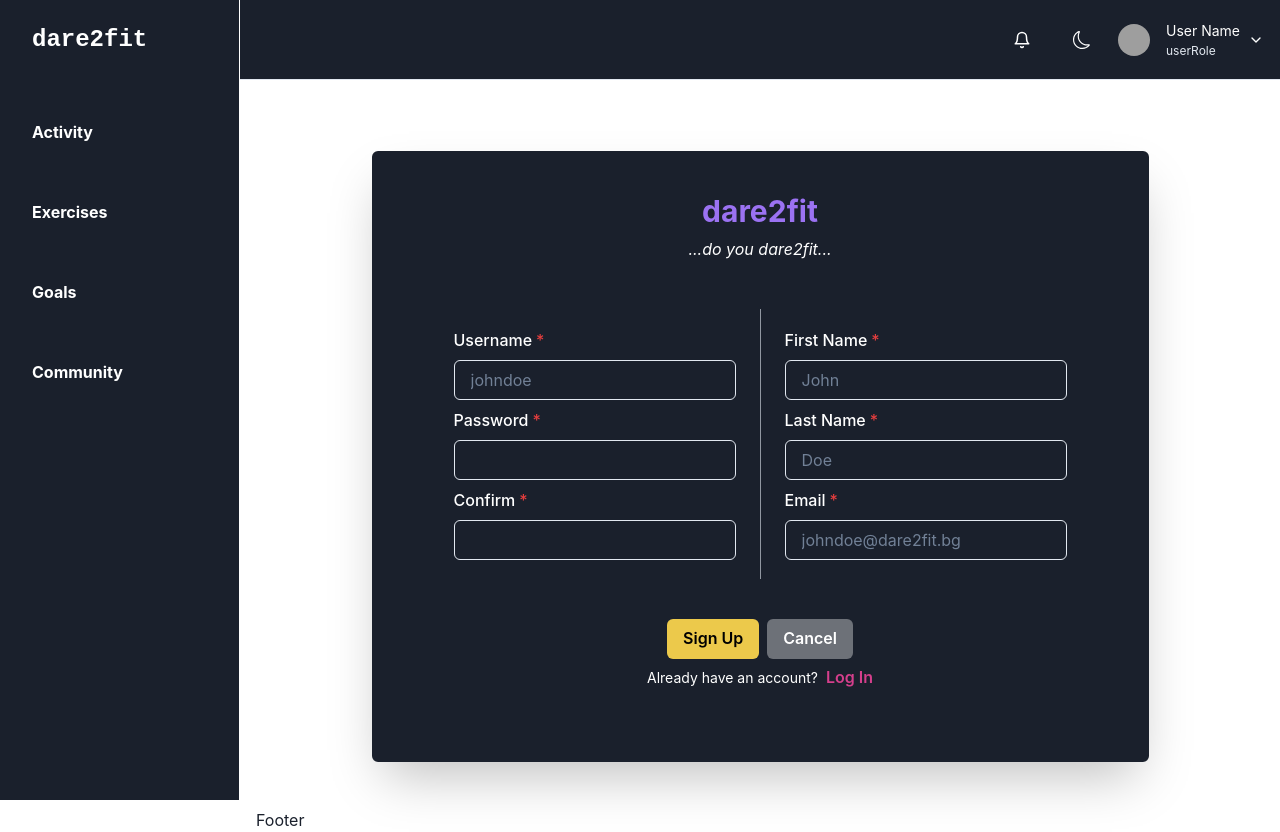
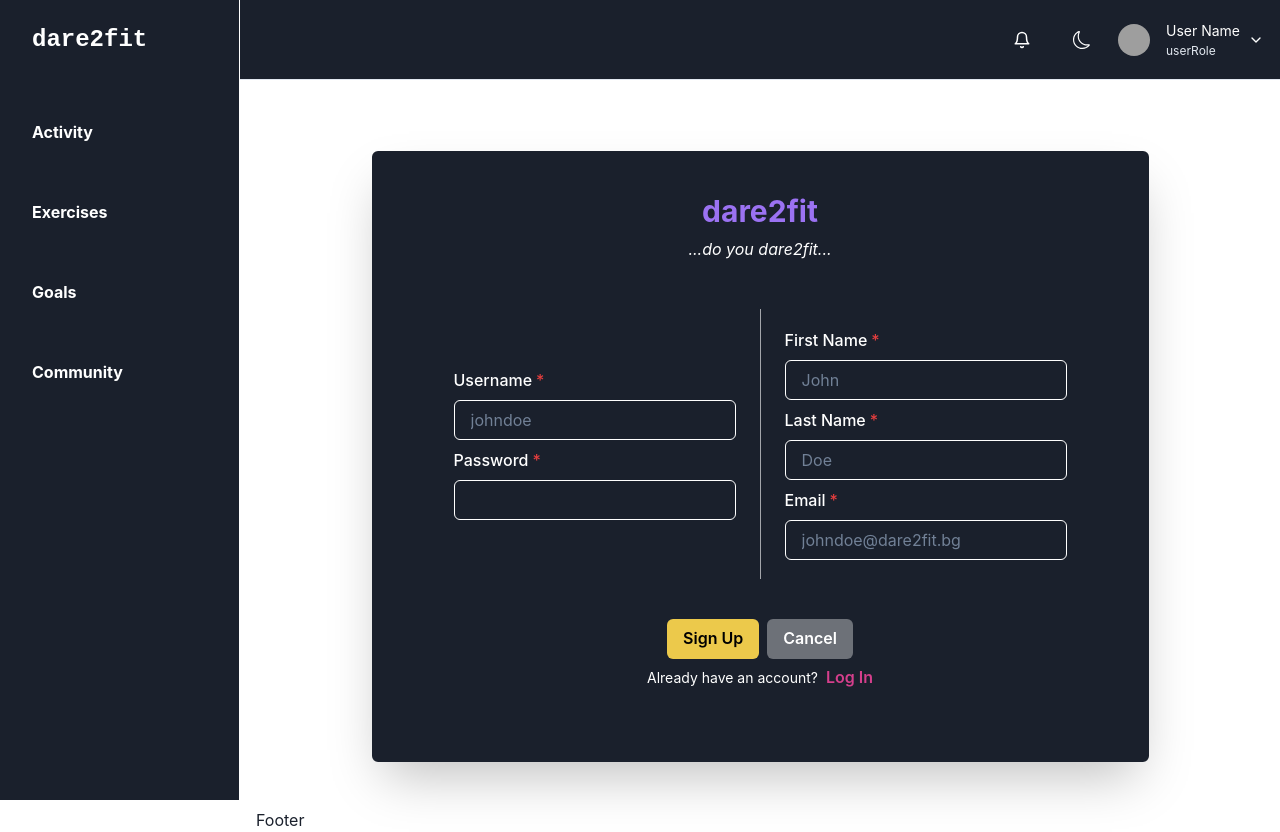
Before and after one commit to samusarsar/dare2fit, a React (Vite) app in the folder dare2fit/: page /signup in a window 1280 px wide. Built offline with nearby package versions, Linux system fonts and the light colour scheme; no server answers; grey boxes are pictures that could not be loaded.

Commit message:
Cut(#5): cut rePassword input field

```diff
--- a/dare2fit/src/views/SignUp/SignUp.tsx
+++ b/dare2fit/src/views/SignUp/SignUp.tsx
@@ -1,6 +1,6 @@
 // eslint-disable-next-line max-len
 import { FIRST_NAME_MAX_LENGTH, FIRST_NAME_MIN_LENGTH, LAST_NAME_MAX_LENGTH, LAST_NAME_MIN_LENGTH, PASSWORD_MIN_LENGTH, RESTRICTED_CHARS, USERNAME_MAX_LENGTH, USERNAME_MIN_LENGTH } from '../../common/constants';
-import { FormControl, FormLabel, Input, FormErrorMessage, Text, Button, HStack, Divider, VStack, useToast } from '@chakra-ui/react';
+import { FormControl, FormLabel, Input, FormErrorMessage, Text, Button, HStack, Divider, VStack, useToast, useColorModeValue } from '@chakra-ui/react';
 import { Formik, Field } from 'formik';
 import { FC, ReactElement, useContext, useState } from 'react';
 import { useNavigate } from 'react-router';
@@ -14,7 +14,6 @@ const SignUp: FC = (): ReactElement => {
 
     const navigate = useNavigate();
 
-    const [currPassword, setCurrPassword] = useState('');
     const [usernameExists, setUsernameExists] = useState(false);
     const [emailExists, setEmailExists] = useState(false);
 
@@ -27,7 +26,6 @@ const SignUp: FC = (): ReactElement => {
                     username: '',
                     email: '',
                     password: '',
-                    rePassword: '',
                     firstName: '',
                     lastName: '',
                 }}
@@ -83,7 +81,7 @@ const SignUp: FC = (): ReactElement => {
                             <VStack>
                                 <FormControl isInvalid={(!!errors.username && touched.username) || usernameExists} isRequired={true} pr={4}>
                                     <FormLabel htmlFor='username'>Username</FormLabel>
-                                    <Field as={Input} id='username' name='username' type='text' placeholder='johndoe'
+                                    <Field as={Input} id='username' name='username' type='text' placeholder='johndoe' borderColor={useColorModeValue('brand.light', 'brand.dark')}
                                         validate={(value: string) => {
                                             return (value.length < USERNAME_MIN_LENGTH || value.length > USERNAME_MAX_LENGTH) ?
                                                 'Username must be between 2 and 20 characters.' :
@@ -95,31 +93,20 @@ const SignUp: FC = (): ReactElement => {
                                 </FormControl>
                                 <FormControl isInvalid={!!errors.password && touched.password} isRequired={true} pr={4}>
                                     <FormLabel htmlFor='password'>Password</FormLabel>
-                                    <Field as={Input} id='password' name='password' type='password'
+                                    <Field as={Input} id='password' name='password' type='password' borderColor={useColorModeValue('brand.light', 'brand.dark')}
                                         validate={(value: string) => {
-                                            setCurrPassword(value);
                                             return value.length < PASSWORD_MIN_LENGTH ?
                                                 'Password should be more than 6 characters.' :
                                                 null;
                                         }}/>
                                     <FormErrorMessage>{errors.password}</FormErrorMessage>
                                 </FormControl>
-                                <FormControl isInvalid={!!errors.rePassword && touched.rePassword} isRequired={true} pr={4}>
-                                    <FormLabel htmlFor='rePassword'>Confirm</FormLabel>
-                                    <Field as={Input} id='rePassword' name='rePassword' type='password'
-                                        validate={(value: string) => {
-                                            return value !== currPassword ?
-                                                'Password confirmation does not match.' :
-                                                null;
-                                        }}/>
-                                    <FormErrorMessage>{errors.rePassword}</FormErrorMessage>
-                                </FormControl>
                             </VStack>
-                            <Divider orientation='vertical' />
+                            <Divider orientation='vertical' borderColor={useColorModeValue('brand.light', 'brand.dark')} />
                             <VStack pl={4}>
                                 <FormControl isInvalid={!!errors.firstName && touched.firstName} isRequired={true}>
                                     <FormLabel>First Name</FormLabel>
-                                    <Field as={Input} id='firstName' name='firstName' type='text' placeholder='John'
+                                    <Field as={Input} id='firstName' name='firstName' type='text' placeholder='John' borderColor={useColorModeValue('brand.light', 'brand.dark')}
                                         validate={(value: string) => {
                                             return (value.length < FIRST_NAME_MIN_LENGTH || value.length > FIRST_NAME_MAX_LENGTH) ?
                                                 'First name should be between 3 and 32 characters.' :
@@ -129,7 +116,7 @@ const SignUp: FC = (): ReactElement => {
                                 </FormControl>
                                 <FormControl isInvalid={!!errors.lastName && touched.lastName} isRequired={true}>
                                     <FormLabel>Last Name</FormLabel>
-                                    <Field as={Input} id='lastName' name='lastName' type='text' placeholder='Doe'
+                                    <Field as={Input} id='lastName' name='lastName' type='text' placeholder='Doe' borderColor={useColorModeValue('brand.light', 'brand.dark')}
                                         validate={(value: string) => {
                                             return (value.length < LAST_NAME_MIN_LENGTH || value.length > LAST_NAME_MAX_LENGTH) ?
                                                 'Last name should be between 3 and 32 characters.' :
@@ -139,7 +126,8 @@ const SignUp: FC = (): ReactElement => {
                                 </FormControl>
                                 <FormControl isInvalid={emailExists} isRequired={true} >
                                     <FormLabel>Email</FormLabel>
-                                    <Field as={Input} id='email' name='email' type='email' placeholder='johndoe@dare2fit.bg' />
+                                    <Field as={Input} id='email' name='email' type='email' placeholder='johndoe@dare2fit.bg'
+                                        borderColor={useColorModeValue('brand.light', 'brand.dark')}/>
                                     <FormErrorMessage>Email is already in use.</FormErrorMessage>
                                 </FormControl>
                             </VStack>
```
